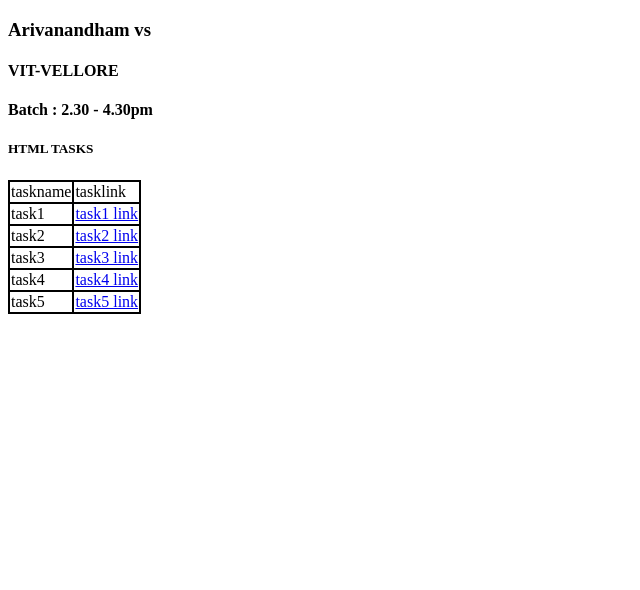
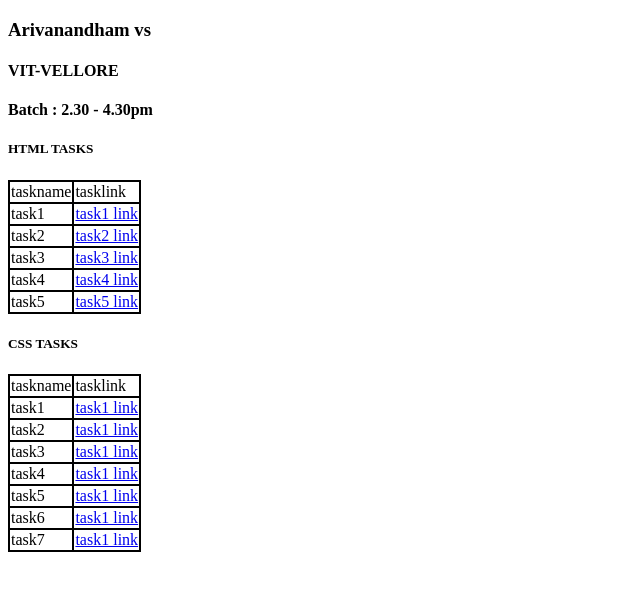
Before and after one commit to Arivanandham10/MERN-tasks, a plain HTML site: page index.html in a window 1280 px wide. Shown: the whole page, without its empty margins (0-640 px from the left). Drawn offline with Linux system fonts and the light colour scheme.

Commit message:
mod tasks

```diff
--- a/index.html
+++ b/index.html
@@ -43,6 +43,41 @@
                 <td><a href="htmltasks/task5.html">task5 link</a></td>
             </tr>
         </table>
+        <h5>CSS TASKS</h5>
+        <table>
+            <tr>
+                <td>taskname</td>
+                <td>tasklink</td>
+            </tr>
+            <tr>
+                <td>task1</td>
+                <td><a href="csstasks/task1css.html">task1 link</a></td>
+            </tr>
+            <tr>
+                <td>task2</td>
+                <td><a href="csstasks/task2css.html">task1 link</a></td>
+            </tr>
+            <tr>
+                <td>task3</td>
+                <td><a href="csstasks/task3css.html">task1 link</a></td>
+            </tr>
+            <tr>
+                <td>task4</td>
+                <td><a href="csstasks/task4css.html">task1 link</a></td>
+            </tr>
+            <tr>
+                <td>task5</td>
+                <td><a href="csstasks/task5css.html">task1 link</a></td>
+            </tr>
+            <tr>
+                <td>task6</td>
+                <td><a href="csstasks/task6css.html">task1 link</a></td>
+            </tr>
+            <tr>
+                <td>task7</td>
+                <td><a href="csstasks/task7css.html">task1 link</a></td>
+            </tr>
+        </table>
     </div>
 </body>
 </html>
```
Also changed, not shown: csstasks/task7css.html (+23 -3 lines).
